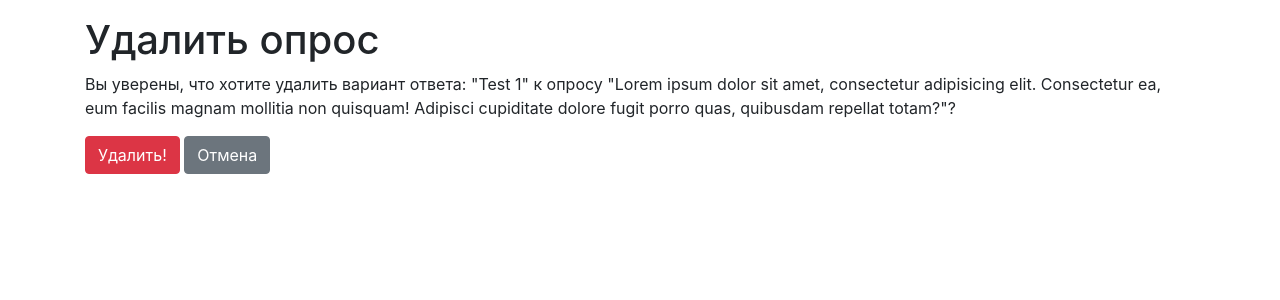
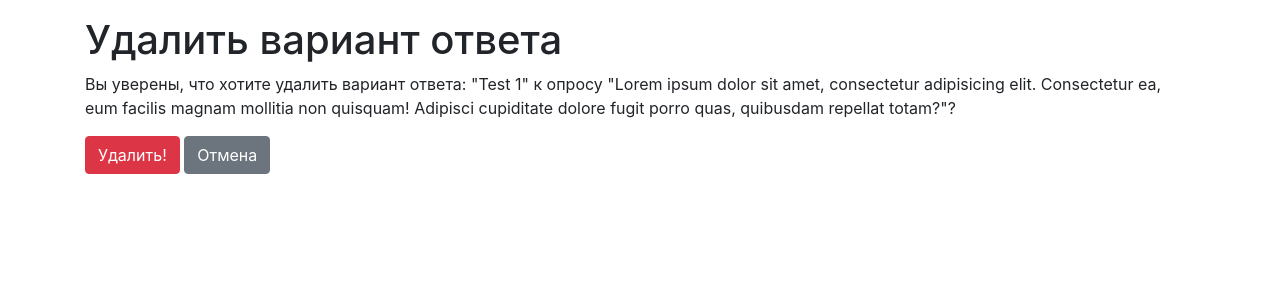
Before and after one commit to ML500/pt_56_exam_7, a Django app: page /choice/1/delete/ in a window 1280 px wide. Shown: the part 56-356 px from the top of the page. Run offline with Django 3.2, Linux system fonts and the light colour scheme; data comes from the database, SQL or seed files in the repository; some libraries are stand-ins or nearby versions.

Commit message:
Поправлен заголовок в удалении варианта ответа.

```diff
--- a/source/webapp/templates/choices/delete.html
+++ b/source/webapp/templates/choices/delete.html
@@ -7,7 +7,7 @@
 {% block title %}Удалить вариант ответа{% endblock %}
 
 {% block content %}
-    <h1>Удалить опрос</h1>
+    <h1>Удалить вариант ответа</h1>
     <p>Вы уверены, что хотите удалить вариант ответа: "{{ choice }}" к опросу "{{ choice.poll }}"?</p>
     <form action="{% url 'choice_delete' choice.pk %}" method="post">
         {% csrf_token %}
```
